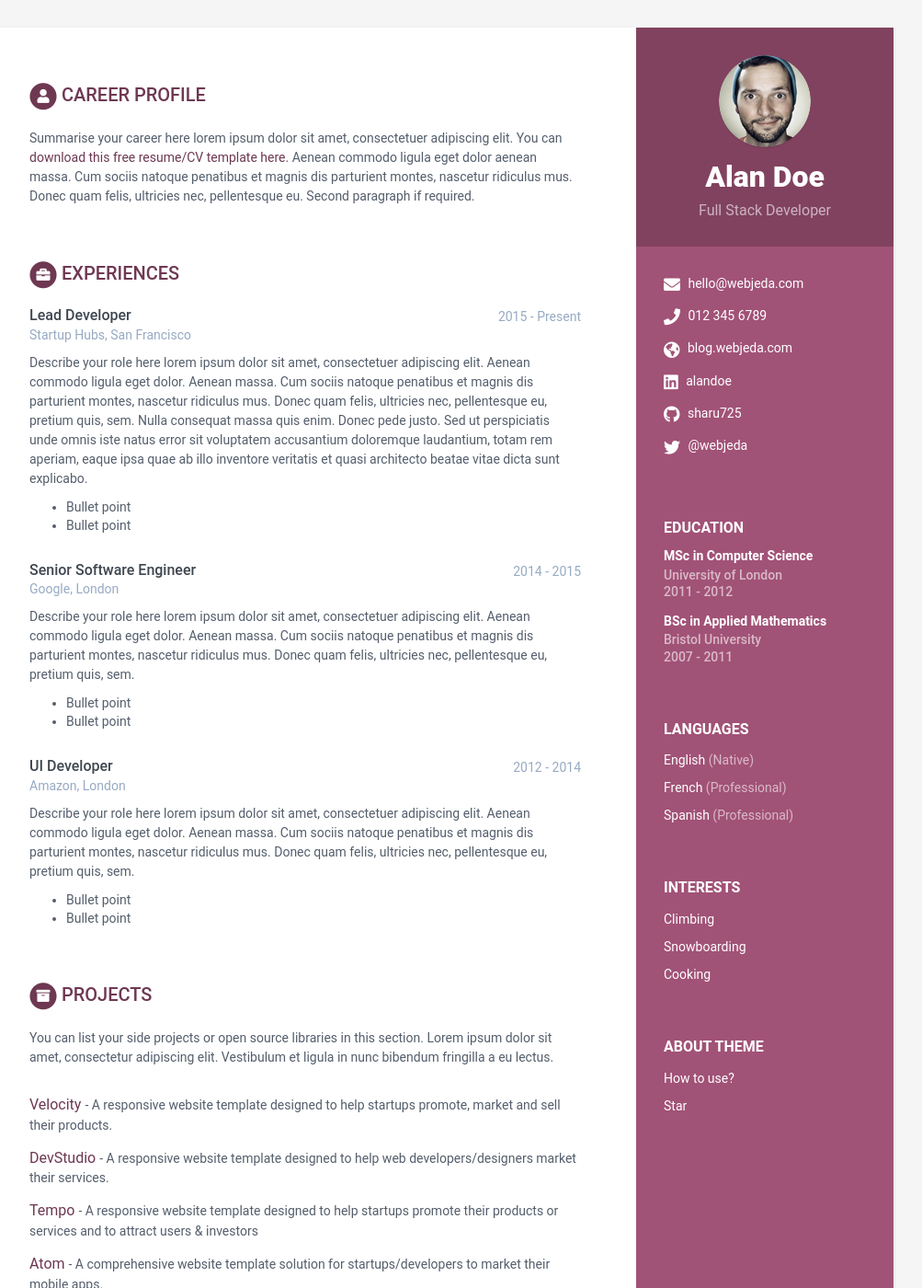
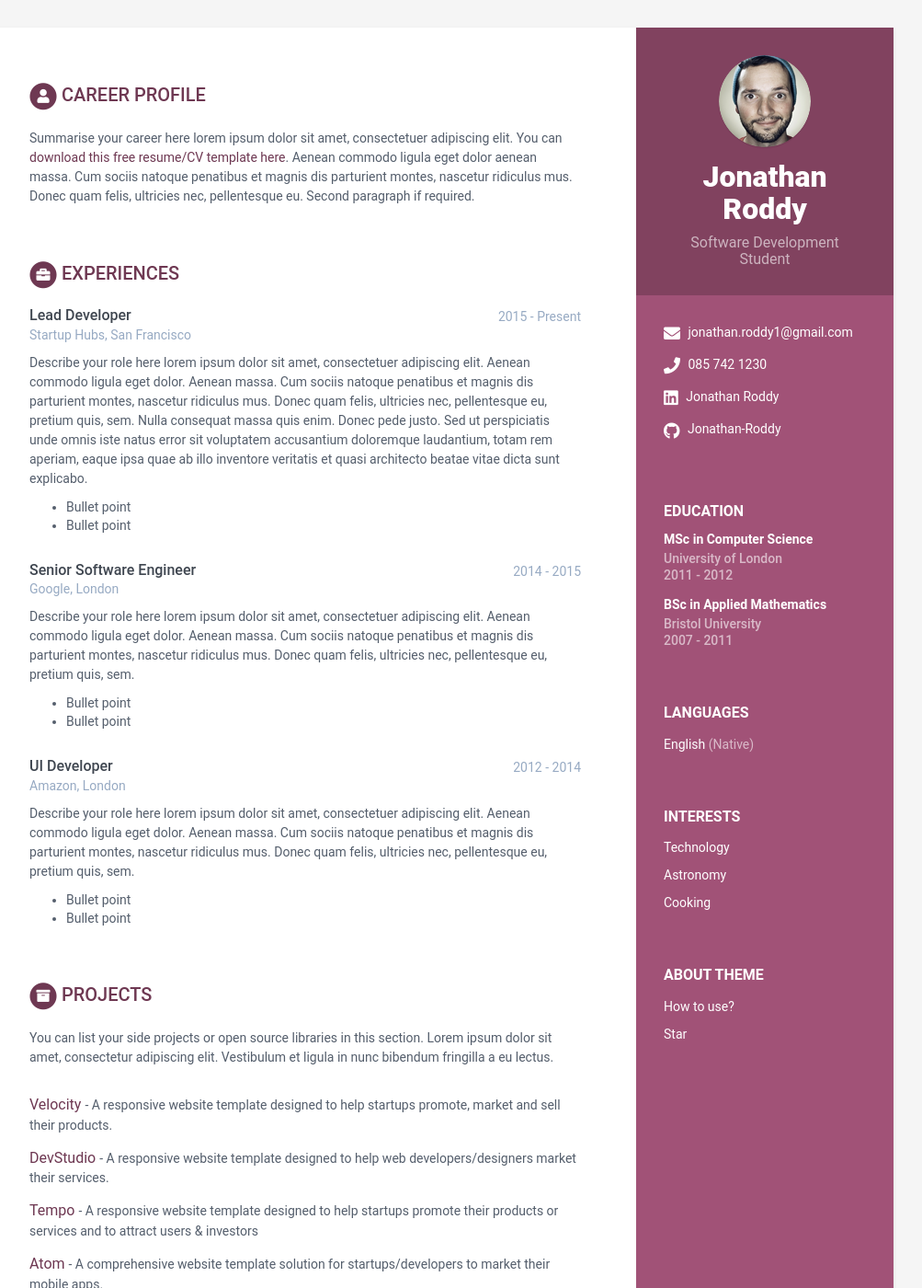
Before and after one commit to Jonathan-Roddy/Jonathan-Roddy.github.io, a Jekyll site: the page built from index.html, in a window 1280 px wide and 1400 px high. Shown: the whole window at 92% size, without its empty margins (168-1171 px from the left). Built offline with Jekyll 4.4.1, drawn with Linux system fonts in a browser that asks for light colours.

Commit message:
Update data.yml

```diff
--- a/_data/data.yml
+++ b/_data/data.yml
@@ -7,39 +7,33 @@ sidebar:
     education: True # set to False if you want education in main section instead of in sidebar
 
     # Profile information
-    name: Alan Doe
-    tagline: Full Stack Developer
+    name: Jonathan Roddy
+    tagline: Software Development Student
     avatar: profile.png  #place a 100x100 picture inside /assets/images/ folder and provide the name of the file below
 
     # Sidebar links
-    email: hello@webjeda.com
-    phone: 012 345 6789
-    website: blog.webjeda.com #do not add http://
-    linkedin: alandoe
-    github: sharu725
+    email: jonathan.roddy1@gmail.com
+    phone: 085 742 1230
+    #website: blog.webjeda.com #do not add http://
+    linkedin: Jonathan Roddy
+    github: Jonathan-Roddy
     telegram: # add your nickname without '@' sign
-    gitlab:
-    bitbucket:
-    twitter: '@webjeda'
-    stack-overflow: # Number/Username, e.g. 123456/alandoe
-    codewars:
-    goodreads: # Number-Username, e.g. 123456-alandoe
+    #gitlab:
+    #bitbucket:
+    #twitter: '@JonathanRoddy1'
+    #stack-overflow: # Number/Username, e.g. 123456/alandoe
+    #codewars:
+    #goodreads: # Number-Username, e.g. 123456-alandoe
 
     languages:
       - idiom: English
         level: Native
 
-      - idiom: French
-        level: Professional
-
-      - idiom: Spanish
-        level: Professional
-
     interests:
-      - item: Climbing
+      - item: Technology
         link:
 
-      - item: Snowboarding
+      - item: Astronomy
         link:
 
       - item: Cooking
```
